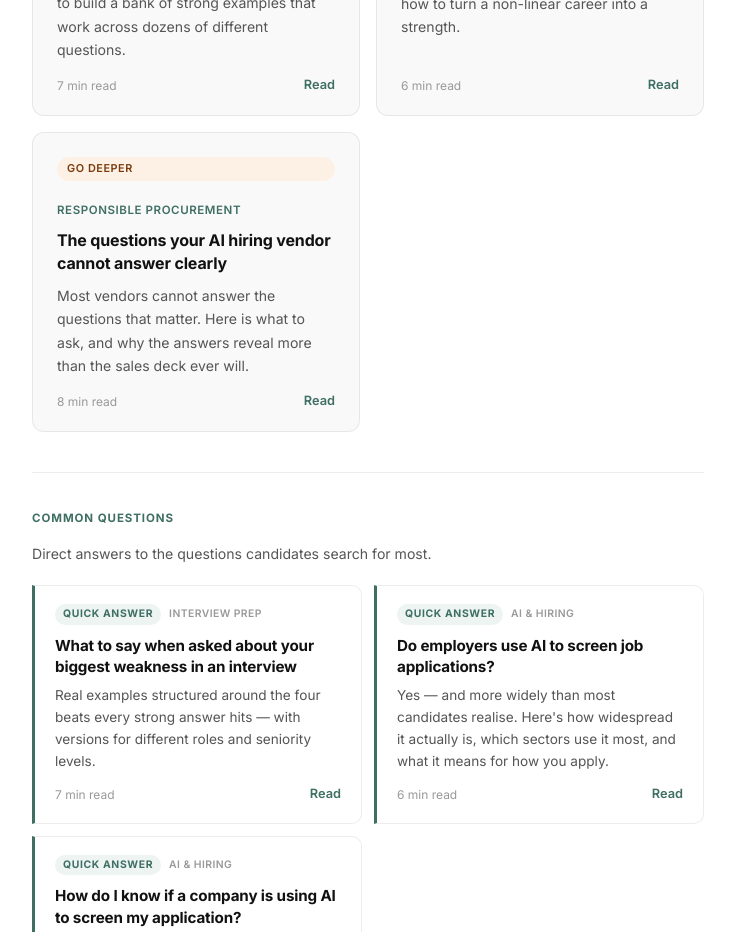
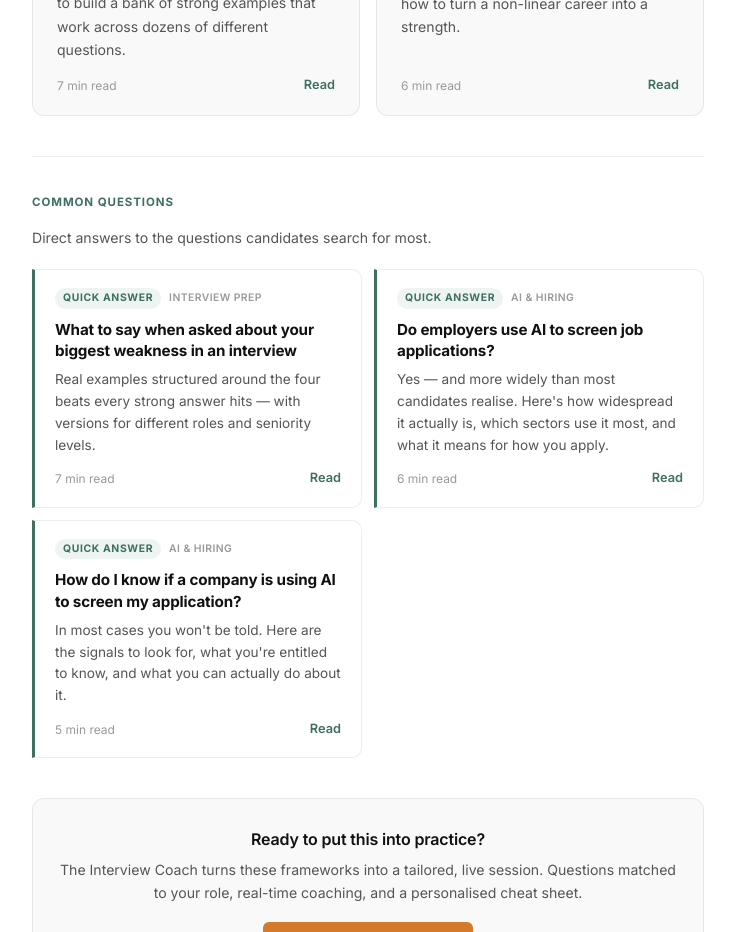
Before and after one commit to MYAISAM/aievolvingyou, a React (Vite) app: page /resources in a window 1280 px wide. Shown: the part 1300-2232 px from the top of the page, without its empty margins (272-1007 px from the left). Built offline with nearby package versions, Linux system fonts and the light colour scheme.

Commit message:
Fix: move ArticleVendorQuestions to orgArticles array

```diff
--- a/src/components/Resources.jsx
+++ b/src/components/Resources.jsx
@@ -74,15 +74,6 @@ const candidateArticles = [
     readTime: "6 min read",
     live: true,
   },
-  {
-  slug: "ai-vendor-questions",
-  label: "Go deeper",
-  tag: "Responsible procurement",
-  title: "The questions your AI hiring vendor cannot answer clearly",
-  excerpt: "Most vendors cannot answer the questions that matter. Here is what to ask, and why the answers reveal more than the sales deck ever will.",
-  readTime: "8 min read",
-  live: true,
-},
 ];
 
 // ── Companion quick-answer articles ───────────────────────────────
@@ -158,6 +149,15 @@ const orgArticles = [
     title: "What candidates actually want to know about AI in your hiring process",
     excerpt: "Candidates are not asking you to stop using AI. They are asking to be told when it is happening and whether a human will review the result.",
     readTime: "7 min read",
+    live: true,
+  },
+  {
+    slug: "ai-vendor-questions",
+    label: "Go deeper",
+    tag: "Responsible procurement",
+    title: "The questions your AI hiring vendor cannot answer clearly",
+    excerpt: "Most vendors cannot answer the questions that matter. Here is what to ask, and why the answers reveal more than the sales deck ever will.",
+    readTime: "8 min read",
     live: true,
   },
   ];
```
